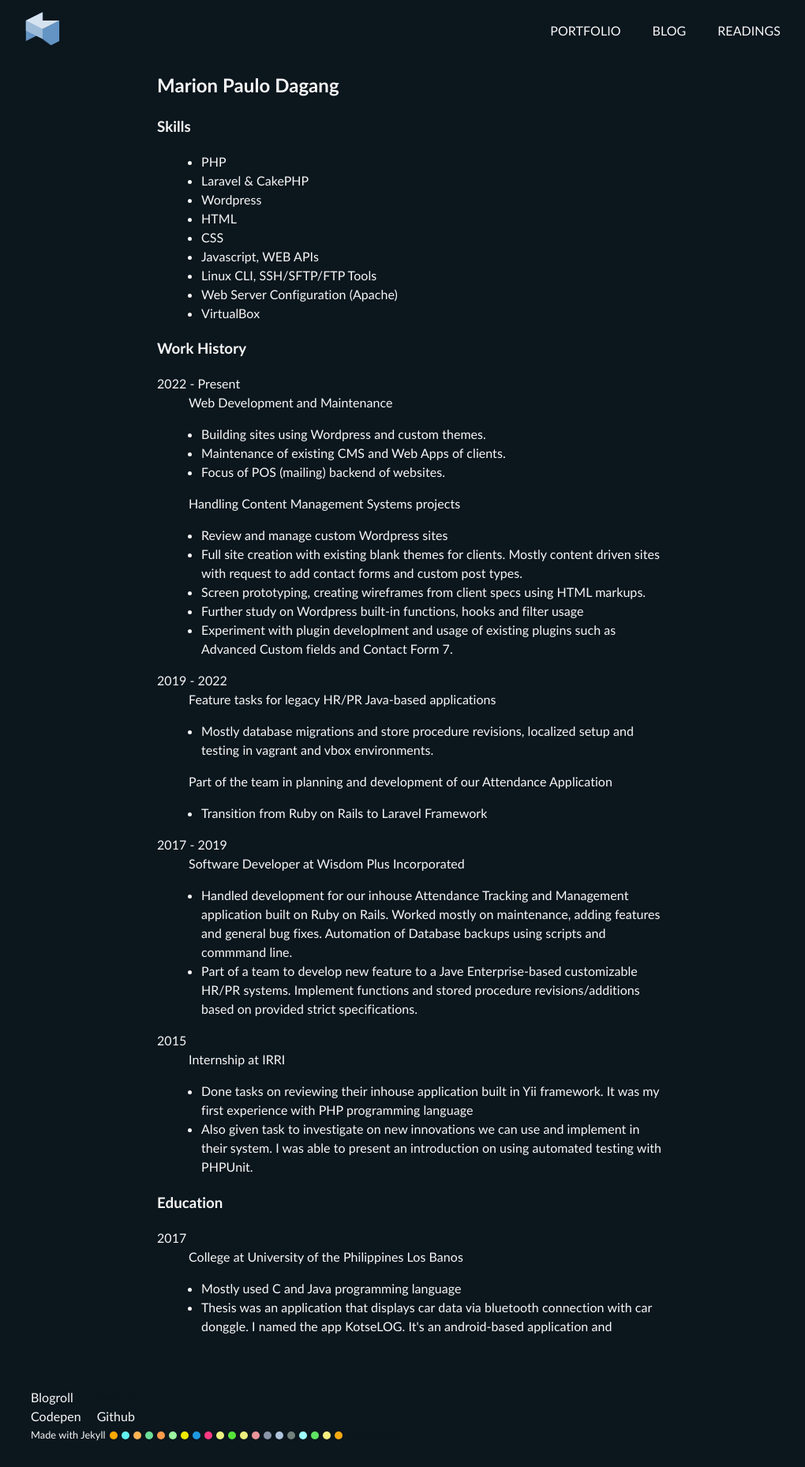
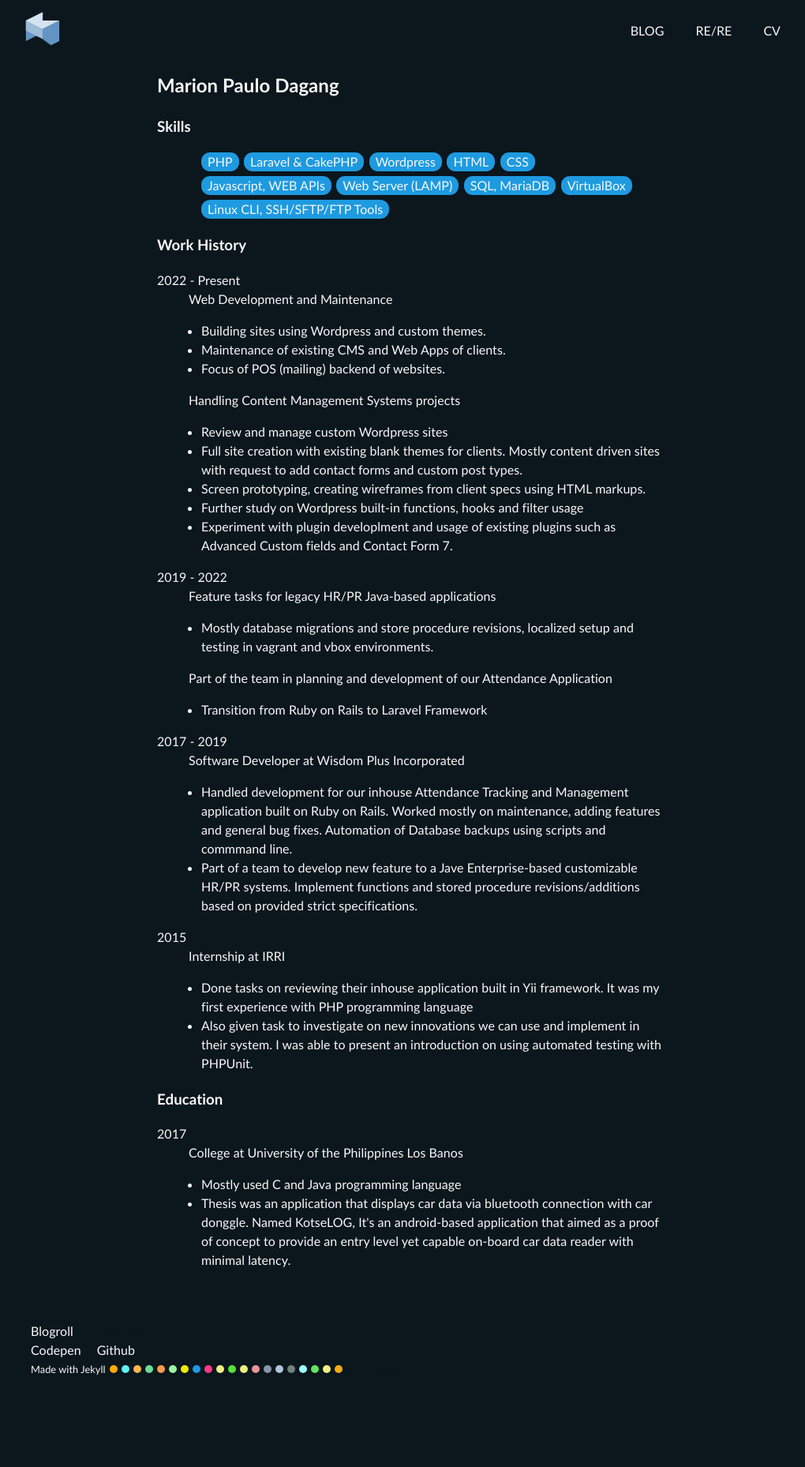
Before and after one commit to mpdagang/mpdagang.github.io, a Jekyll site: the page built from _pages/portfolio.html, in a window 1280 px wide. Shown: the whole page at 79% size, without its empty margins (121-1141 px from the left). Built offline with Jekyll 4.4.1, drawn with Linux system fonts in a browser that asks for light colours; after the commit the page ends 1774 px from its top, so only the background shows below that.

Commit message:
Portfolio: structure and content updates

```diff
--- a/_layouts/default.html
+++ b/_layouts/default.html
@@ -14,9 +14,9 @@
         </a>
         <nav>
             <ul class="nav-btns">
-                <li><a href="/portfolio">PORTFOLIO</a></li>
                 <li><a href="/blog">BLOG</a></li>
-                <li><a href="/readings">READINGS</a></li>
+                <li><a href="/readings">RE/RE</a></li>
+                <li><a href="/portfolio">CV</a></li>
             </ul>
         </nav>
     </header>
--- a/_pages/index.html
+++ b/_pages/index.html
@@ -50,10 +50,10 @@ permalink: /
                 Batas Bisikleta
             </a>
             <a href="/"  class="card-item subproj-item card-item-link">
-                HTML for Kids
+                HTML for Kids (ongoing)
             </a>
             <a href="/" class="card-item subproj-item card-item-link">
-                Yet Another Rail Guide
+                Yet Another Rail Guide (ongoing)
             </a>
         </div>
     </section>
--- a/_pages/portfolio.html
+++ b/_pages/portfolio.html
@@ -7,16 +7,17 @@ permalink: /portfolio/
   <div id="test" class="test"> <!-- test START -->
     <h2>Marion Paulo Dagang</h2>
     <h3>Skills</h3>
-    <ul>
+    <ul class="p-portfolio__skill-list">
       <li>PHP</li>
       <li>Laravel & CakePHP</li>
       <li>Wordpress</li>
       <li>HTML</li>
       <li>CSS</li>
       <li>Javascript, WEB APIs</li>
+      <li>Web Server (LAMP)</li>
+      <li>SQL, MariaDB</li>
+      <li>VirtualBox</li>
       <li>Linux CLI, SSH/SFTP/FTP Tools</li>
-      <li>Web Server Configuration (Apache)</li>
-      <li>VirtualBox</li>
     </ul>
     <h3>Work History</h3>
     <dl>
@@ -73,8 +74,9 @@ permalink: /portfolio/
         <dd>College at University of the Philippines Los Banos</dd>
         <ul>
           <li>Mostly used  C and Java programming language</li>
-          <li>Thesis was an application that displays car data via bluetooth connection with car donggle.
-              I named the app KotseLOG. It's an android-based application and </li>
+          <li>Thesis was an application that displays car data via bluetooth connection with car donggle. Named KotseLOG, It's an android-based application that aimed as a proof
+            of concept to provide an entry level yet capable on-board car data reader with minimal latency.
+          </li>
         </ul>
     </dl>
 
--- a/assets/styles/main.scss
+++ b/assets/styles/main.scss
@@ -471,6 +471,20 @@ footer {
 
 #h-panel-exit:hover{
   text-decoration: underline;
+}
+
+.p-portfolio__skill-list {
+  display: flex;
+  flex-wrap: wrap;
+  gap: 0.5vw;
+  list-style: none;
+}
+
+
+.p-portfolio__skill-list li{
+  padding: 0 0.5em;
+  border-radius: 0.7em;
+  background-color: var(--mp-c-lua-08);
 }
 
 /*-- Readings*/
```
